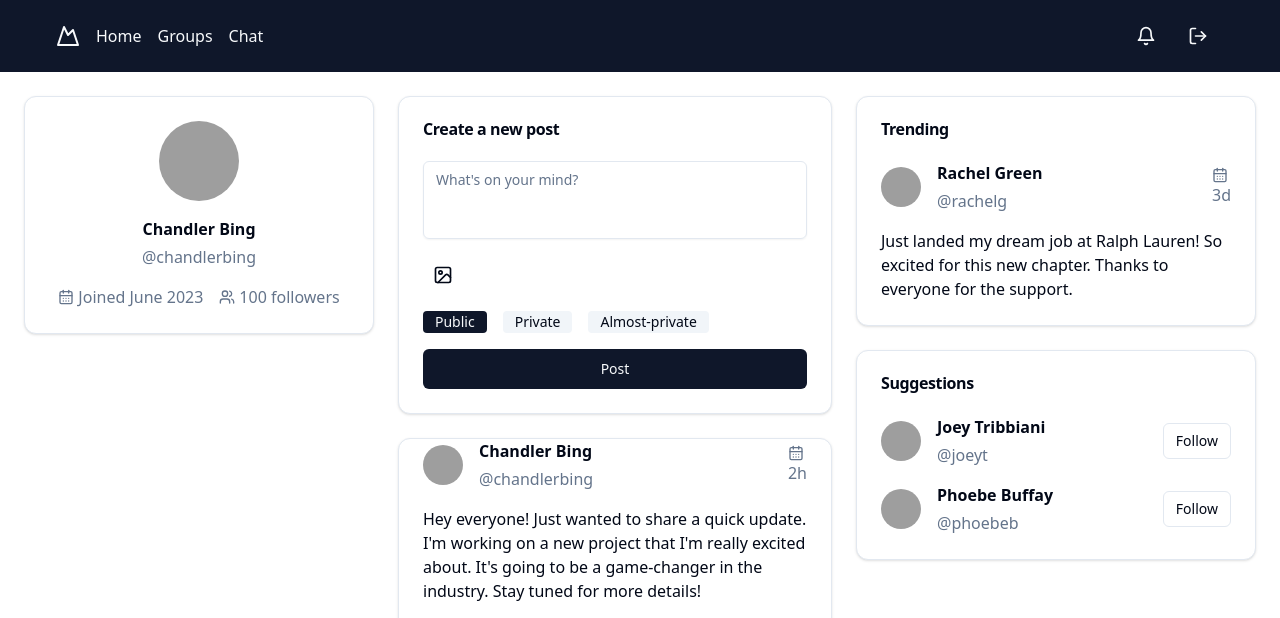
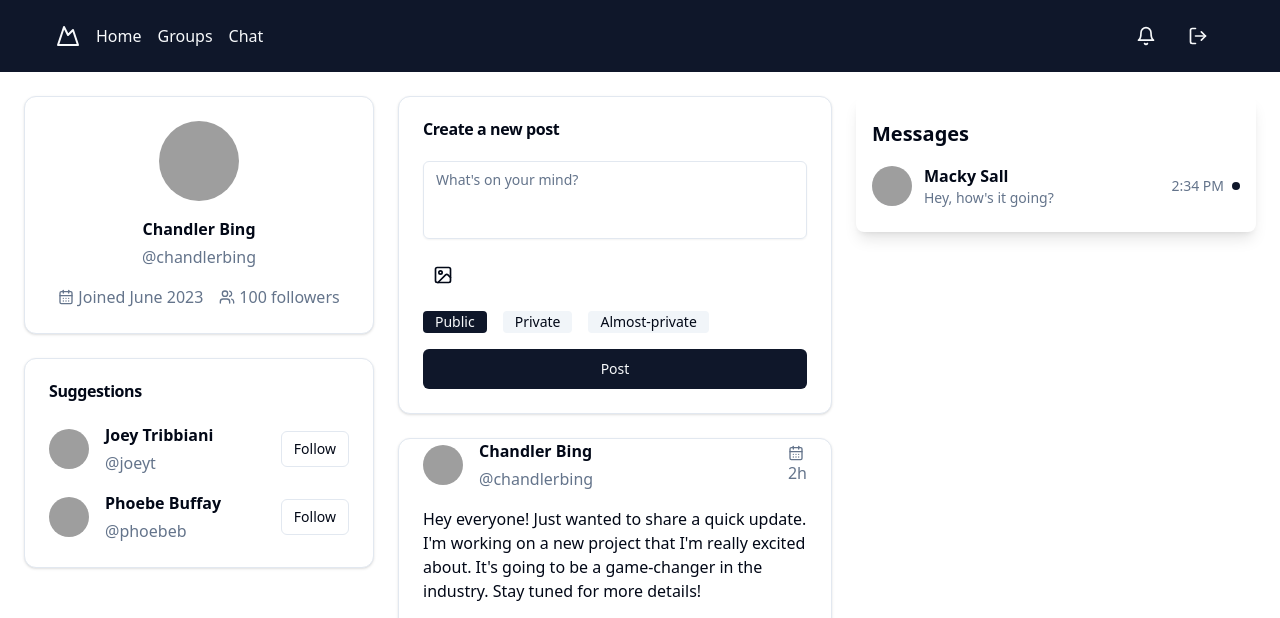
Before and after one commit to ElieJnr/social-network, a Next.js app in the folder frontend/: page / in a window 1280 px wide. Shown: the top 618 px of the page. Built offline with nearby package versions, Linux system fonts and the light colour scheme; grey boxes are pictures that could not be loaded.

Commit message:
front messages added

```diff
--- a/frontend/app/page.js
+++ b/frontend/app/page.js
@@ -5,7 +5,8 @@ import NavBar from "@/components/NavBar";
 import PostCard from "@/components/PostCard";
 import ProfileCard from "@/components/ProfileCard";
 import SuggestionsCard from "@/components/SuggestionsCard";
-import TrendingCard  from "@/components/TrendingCard";
+import TrendingCard from "@/components/TrendingCard";
+import { ClickMessageApp } from "@/components/ui/message";
 import { useEffect } from "react";
 
 export default function HomePage() {
@@ -15,6 +16,7 @@ export default function HomePage() {
       <div className="flex-1 grid grid-cols-[350px_1fr_400px] gap-6 p-6">
         <div className="space-y-6">
           <ProfileCard />
+          <SuggestionsCard />
         </div>
         <div className="space-y-6">
           <CreatePostCard />
@@ -22,8 +24,8 @@ export default function HomePage() {
           <PostCard />
         </div>
         <div className="space-y-6">
-          <TrendingCard />
-          <SuggestionsCard />
+          {/* <TrendingCard /> */}
+          <ClickMessageApp />
         </div>
       </div>
     </div>
--- a/frontend/components/home-page.jsx
+++ b/frontend/components/home-page.jsx
@@ -15,6 +15,7 @@ import Image from 'next/image';
 // import LogoutButton from './butonlgout';
 import dynamic from 'next/dynamic';
 import LogoutButton from './buttonlogout';
+import { ClickMessageApp } from './ui/message';
 
 function NavBar() {
   const router = useRouter();
@@ -311,7 +312,7 @@ export function HomePage() {
           <PostCard />
         </div>
         <div className="space-y-6">
-          <TrendingCard />
+          {/* <TrendingCard /> */}
           <SuggestionsCard />
         </div>
       </div>
--- a/frontend/package.json
+++ b/frontend/package.json
@@ -19,6 +19,7 @@
     "autoprefixer": "^10.4.20",
     "class-variance-authority": "^0.7.0",
     "clsx": "^2.1.1",
+    "emoji-picker-react": "^4.11.1",
     "lucide-react": "^0.436.0",
     "next": "^14.2.6",
     "react": "^18",
```
Also changed, not shown: 1 other file (tests, documents, lock files or other folders).
